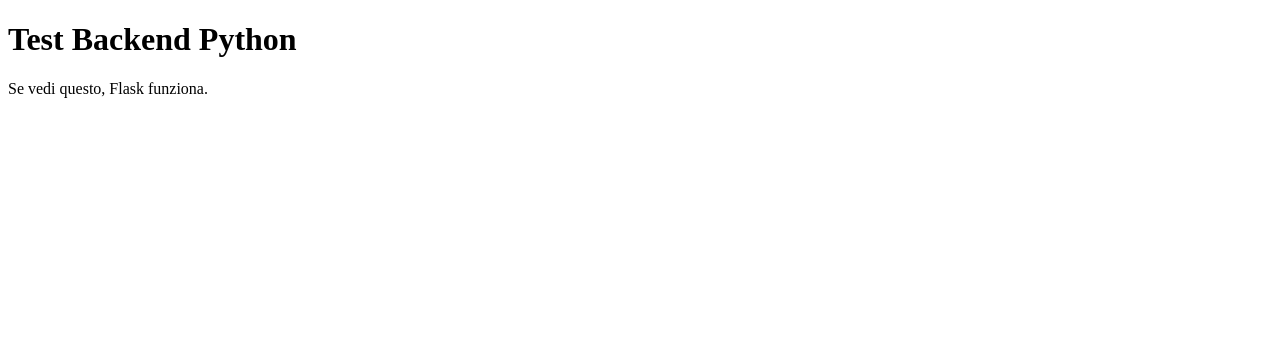
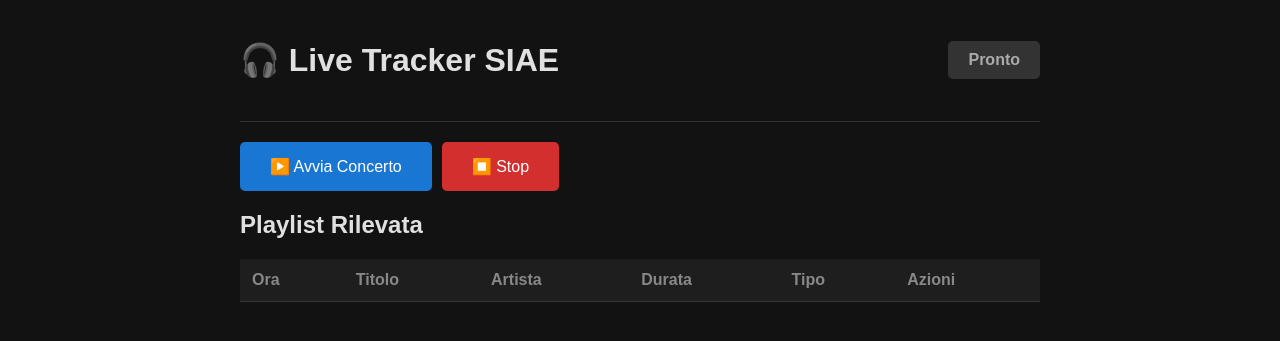
Before and after one commit to Damiano-Carrara/Progetto_ACTAM, a Flask app: page / in a window 1280 px wide. Shown: the top 341 px of the page. Run offline with Flask 3, Linux system fonts and the light colour scheme; lists and menus that the app fills with data are empty.

Commit message:
Integrazione completa Frontend e Backend con Session Manager

```diff
--- a/app.py
+++ b/app.py
@@ -1,22 +1,49 @@
-from flask import Flask, render_template, jsonify
+from flask import Flask, render_template, jsonify, request
 from audio_manager import AudioManager
+from session_manager import SessionManager # <--- Importiamo il nuovo modulo
 
 app = Flask(__name__)
+
+# Inizializziamo i nostri "robot"
 audio_bot = AudioManager()
+session_bot = SessionManager()
 
 @app.route('/')
 def home():
     return render_template('index.html')
 
+# --- API 1: Riconoscimento e Aggiunta Automatica ---
 @app.route('/api/start_recognition', methods=['POST'])
 def start_recognition():
-    # Chiamiamo la funzione vera!
-    result = audio_bot.recognize_song()
+    # 1. Riconosci il brano (ACRCloud)
+    api_result = audio_bot.recognize_song()
 
-    # Stampiamo il risultato nel terminale per debug
-    print("Risultato API:", result)
+    # 2. Passa il risultato al Session Manager (che gestisce i duplicati)
+    session_result = session_bot.add_song(api_result)
 
-    return jsonify(result)
+    # 3. Restituisci al frontend sia il risultato dell'API sia se è stato aggiunto
+    return jsonify({
+        "recognition": api_result,
+        "session_update": session_result
+    })
+
+# --- API 2: Ottieni tutta la lista (per aggiornare la tabella) ---
+@app.route('/api/get_playlist', methods=['GET'])
+def get_playlist():
+    playlist = session_bot.get_playlist()
+    return jsonify({"playlist": playlist})
+
+# --- API 3: Cancella un brano (per il tasto "Cestino") ---
+@app.route('/api/delete_song', methods=['POST'])
+def delete_song():
+    # Il frontend ci manda un JSON tipo {"id": 3}
+    data = request.get_json()
+    song_id = data.get('id')
+
+    if song_id:
+        session_bot.delete_song(song_id)
+        return jsonify({"status": "deleted", "id": song_id})
+    return jsonify({"status": "error", "message": "ID mancante"})
 
 if __name__ == '__main__':
     app.run(debug=True)
--- a/static/script.js
+++ b/static/script.js
@@ -0,0 +1,110 @@
+let isRecording = false;
+
+// Funzione chiamata dal bottone START
+function startSession() {
+    isRecording = true;
+    document.getElementById("btn-start").disabled = true;
+    document.getElementById("btn-stop").disabled = false;
+    updateStatus("🔴 In ascolto...", "recording");
+
+    // Avvia il loop
+    runRecognitionLoop();
+}
+
+// Funzione chiamata dal bottone STOP
+function stopSession() {
+    isRecording = false;
+    document.getElementById("btn-start").disabled = false;
+    document.getElementById("btn-stop").disabled = true;
+    updateStatus("⏹️ Sessione terminata", "idle");
+}
+
+// IL CUORE DEL SISTEMA: Il Loop ricorsivo
+async function runRecognitionLoop() {
+    if (!isRecording) return;
+
+    console.log("🎙️ Inizio ciclo di riconoscimento...");
+
+    try {
+        // 1. Chiama la TUA API Python
+        const response = await fetch('/api/start_recognition', {
+            method: 'POST'
+        });
+
+        const data = await response.json();
+        console.log("Risultato API:", data);
+
+        // 2. Se il brano è stato aggiunto (non è duplicato), aggiorniamo la tabella
+        // Nota: session_update viene dal tuo return in app.py
+        if (data.session_update && data.session_update.added) {
+            addSongToTable(data.session_update.song);
+            highlightRow(data.session_update.song.id); // Effetto visivo
+        } else {
+            console.log("Brano ignorato o duplicato:", data.session_update?.reason);
+        }
+
+    } catch (error) {
+        console.error("Errore di comunicazione:", error);
+        updateStatus("⚠️ Errore API", "error");
+    }
+
+    // 3. Riavvia il ciclo se siamo ancora in recording (dopo una piccola pausa)
+    if (isRecording) {
+        setTimeout(runRecognitionLoop, 1000); // Aspetta 1 secondo tra un brano e l'altro
+    }
+}
+
+// Funzione per aggiungere una riga alla tabella HTML
+function addSongToTable(song) {
+    const tbody = document.querySelector("#playlist-table tbody");
+
+    // Calcolo minuti:secondi dalla durata in ms
+    const minutes = Math.floor(song.duration_ms / 60000);
+    const seconds = ((song.duration_ms % 60000) / 1000).toFixed(0);
+    const durationStr = minutes + ":" + (seconds < 10 ? '0' : '') + seconds;
+
+    const row = `
+        <tr id="row-${song.id}">
+            <td>${song.timestamp}</td>
+            <td><strong>${song.title}</strong></td>
+            <td>${song.artist}</td>
+            <td>${durationStr}</td>
+            <td><span class="badge">${song.type}</span></td>
+            <td>
+                <button onclick="deleteSong(${song.id})" class="btn-delete">🗑️</button>
+            </td>
+        </tr>
+    `;
+
+    // Inserisce la nuova riga IN CIMA alla tabella
+    tbody.insertAdjacentHTML('afterbegin', row);
+}
+
+// Funzione per chiamare l'API di cancellazione
+async function deleteSong(id) {
+    if(!confirm("Vuoi eliminare questo brano dal borderò?")) return;
+
+    await fetch('/api/delete_song', {
+        method: 'POST',
+        headers: { 'Content-Type': 'application/json' },
+        body: JSON.stringify({ id: id })
+    });
+
+    // Rimuovi la riga dalla tabella visiva
+    document.getElementById(`row-${id}`).remove();
+}
+
+// Helper per aggiornare lo stato grafico
+function updateStatus(text, className) {
+    const el = document.getElementById("status-indicator");
+    document.getElementById("status-text").innerText = text;
+    el.className = "status-box " + className;
+}
+
+function highlightRow(id) {
+    const row = document.getElementById(`row-${id}`);
+    if(row) {
+        row.style.backgroundColor = "#2e7d32"; // Verde scuro per un attimo
+        setTimeout(() => row.style.backgroundColor = "", 2000);
+    }
+}
--- a/static/style.css
+++ b/static/style.css
@@ -0,0 +1,66 @@
+body {
+    background-color: #121212;
+    color: #e0e0e0;
+    font-family: sans-serif;
+    margin: 0;
+    padding: 20px;
+}
+
+.container {
+    max-width: 800px;
+    margin: 0 auto;
+}
+
+header {
+    display: flex;
+    justify-content: space-between;
+    align-items: center;
+    border-bottom: 1px solid #333;
+    padding-bottom: 20px;
+}
+
+.status-box {
+    padding: 10px 20px;
+    border-radius: 5px;
+    font-weight: bold;
+}
+.recording { background-color: #d32f2f; color: white; animation: pulse 2s infinite;}
+.idle { background-color: #333; color: #aaa; }
+.error { background-color: #f57c00; color: black; }
+
+.controls { margin: 20px 0; display: flex; gap: 10px; }
+
+button {
+    padding: 15px 30px;
+    font-size: 16px;
+    cursor: pointer;
+    border: none;
+    border-radius: 5px;
+    background-color: #1976d2;
+    color: white;
+}
+button:disabled { background-color: #444; cursor: not-allowed; }
+#btn-stop { background-color: #d32f2f; }
+
+table { width: 100%; border-collapse: collapse; margin-top: 20px; }
+th, td { padding: 12px; text-align: left; border-bottom: 1px solid #333; }
+th { background-color: #1e1e1e; color: #888; }
+
+.badge {
+    background-color: #333;
+    padding: 4px 8px;
+    border-radius: 4px;
+    font-size: 12px;
+}
+
+.btn-delete {
+    background: none;
+    padding: 5px;
+    font-size: 18px;
+}
+
+@keyframes pulse {
+    0% { opacity: 1; }
+    50% { opacity: 0.5; }
+    100% { opacity: 1; }
+}
--- a/templates/index.html
+++ b/templates/index.html
@@ -2,10 +2,46 @@
 <html lang="it">
 <head>
     <meta charset="UTF-8">
+    <meta name="viewport" content="width=device-width, initial-scale=1.0">
     <title>SIAE Auto-Borderò</title>
+    <link rel="stylesheet" href="{{ url_for('static', filename='style.css') }}">
 </head>
 <body>
-    <h1>Test Backend Python</h1>
-    <p>Se vedi questo, Flask funziona.</p>
+
+    <div class="container">
+        <header>
+            <h1>🎧 Live Tracker SIAE</h1>
+            <div id="status-indicator" class="status-box idle">
+                <span id="status-text">Pronto</span>
+            </div>
+        </header>
+
+        <div class="controls">
+            <button id="btn-start" onclick="startSession()">▶️ Avvia Concerto</button>
+            <button id="btn-stop" onclick="stopSession()" disabled>⏹️ Stop</button>
+        </div>
+
+        <main>
+            <h2>Playlist Rilevata</h2>
+            <div class="table-wrapper">
+                <table id="playlist-table">
+                    <thead>
+                        <tr>
+                            <th>Ora</th>
+                            <th>Titolo</th>
+                            <th>Artista</th>
+                            <th>Durata</th>
+                            <th>Tipo</th>
+                            <th>Azioni</th>
+                        </tr>
+                    </thead>
+                    <tbody>
+                        </tbody>
+                </table>
+            </div>
+        </main>
+    </div>
+
+    <script src="{{ url_for('static', filename='script.js') }}"></script>
 </body>
 </html>
```
Also changed, not shown: 1 other file.
